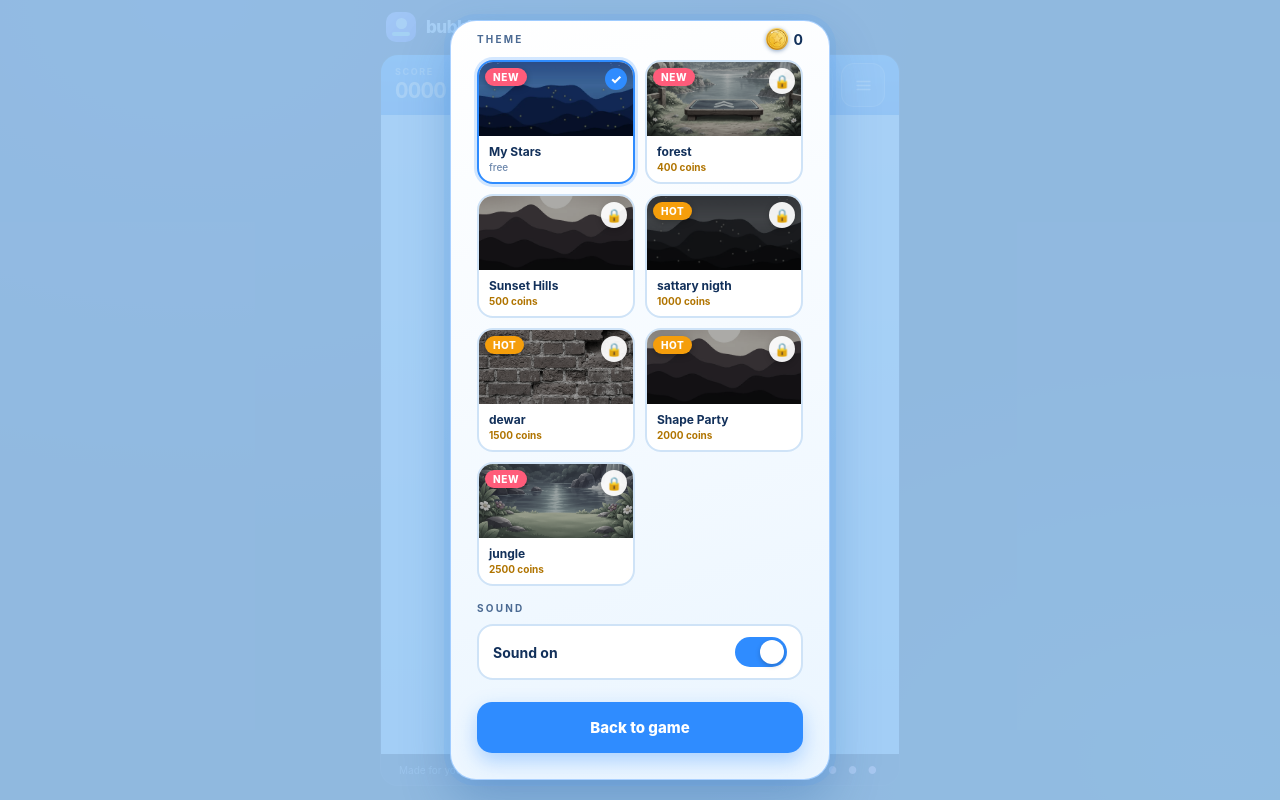
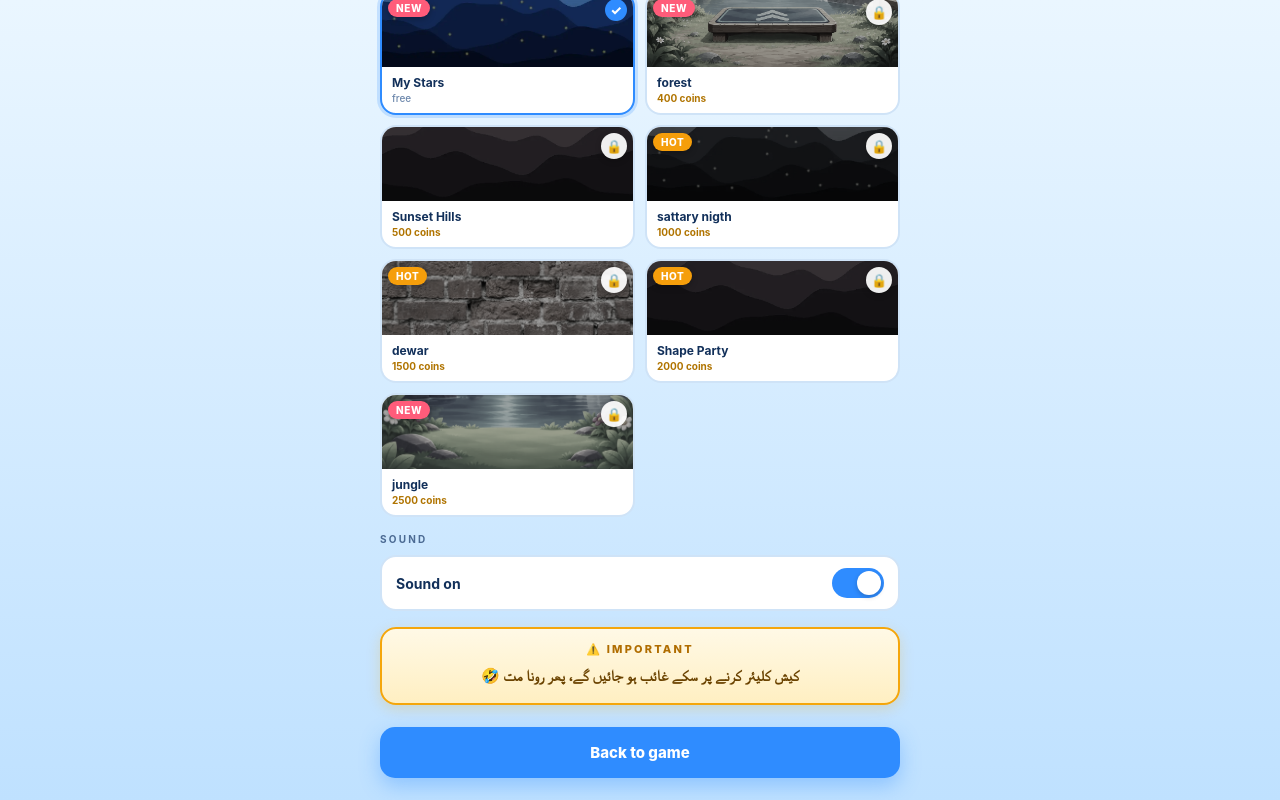
Before and after one commit to RochTools/bubble-bounce, a plain HTML site: page index.html in a window 1280 px wide. Both pictures are taken after a click on the button 863 px from the left and 85 px from the top of the page. Drawn offline with Linux system fonts and the light colour scheme.

Commit message:
Add menu dialog and important button functionality

```diff
--- a/index.html
+++ b/index.html
@@ -89,6 +89,22 @@ canvas{display:block;touch-action:none;flex:none;position:relative;z-index:1}
 .dialog p{font-size:13px;line-height:1.8;color:#4b6a93}
 .dialog .primary{margin-top:22px}
 .menu-box{max-height:calc(100dvh - 40px);overflow:auto}
+/* full-screen menu */
+#menuDialog{display:block;padding:0;background:linear-gradient(180deg,#eaf6ff,#bfe1ff);overflow:hidden}
+#menuDialog .menu-box{position:relative;max-width:none;max-height:none;width:100%;height:100%;border:0;border-radius:0;box-shadow:none;background:transparent;overflow:auto;-webkit-overflow-scrolling:touch;
+  padding:calc(env(safe-area-inset-top) + 22px) 18px calc(env(safe-area-inset-bottom) + 22px);display:flex;flex-direction:column;align-items:center}
+#menuDialog .menu-box>*{width:100%;max-width:520px;flex:none}
+#menuDialog .menu-box>.menu-x{position:absolute;top:calc(env(safe-area-inset-top) + 14px);right:14px;width:46px;height:46px;max-width:none}
+#menuDialog .primary{margin-top:22px}
+.menu-x{border:1.5px solid #2f8cff55;background:#fff;color:#2a62c4;border-radius:14px;display:grid;place-items:center;box-shadow:0 4px 12px rgba(30,90,160,.18)}
+.menu-x svg{width:20px;height:20px;fill:none;stroke:currentColor;stroke-width:2.4;stroke-linecap:round}
+@media(min-width:560px){.themes{grid-template-columns:repeat(3,1fr)}}
+.important{display:block;width:100%;text-align:center;border:2px solid #f5a60b;background:linear-gradient(180deg,#fff9e6,#ffefc2);border-radius:16px;padding:13px 14px 12px;color:#6b4300;box-shadow:0 4px 14px rgba(245,166,11,.22)}
+.important .imp-h{display:block;font-size:11px;font-weight:800;letter-spacing:2.2px;color:#b06d00;margin-bottom:6px}
+.important .imp-t{display:block;font-size:15px;font-weight:700;line-height:1.9}
+.important:active{transform:scale(.98)}
+.important.wiggle{animation:wiggle .5s ease}
+@keyframes wiggle{0%,100%{transform:none}20%{transform:rotate(-1.6deg)}40%{transform:rotate(1.6deg)}60%{transform:rotate(-1deg)}80%{transform:rotate(.8deg)}}
 .sheet-sec{margin:16px 0 0;text-align:left}
 .sheet-h{font-size:10px;letter-spacing:2.2px;font-weight:750;color:#4b6a93;margin:0 0 10px}
 .themes{display:grid;grid-template-columns:1fr 1fr;gap:10px}
@@ -135,9 +151,10 @@ canvas{display:block;touch-action:none;flex:none;position:relative;z-index:1}
 <div class="game-foot"><span id="status">Made for your fingertips</span><span class="heart" aria-hidden="true">● ● ●</span></div>
 </section></main></div>
 <div class="toast" id="toast" role="status" hidden></div>
-<div class="dialog" id="menuDialog" role="dialog" aria-modal="true" aria-labelledby="menuTitle" hidden><div class="dialog-box menu-box"><div class="eyebrow">SETTINGS</div><h2 id="menuTitle">Menu</h2>
+<div class="dialog" id="menuDialog" role="dialog" aria-modal="true" aria-labelledby="menuTitle" hidden><div class="dialog-box menu-box"><button class="menu-x" id="menuX" type="button" aria-label="Close menu"><svg viewBox="0 0 24 24"><path d="M6 6l12 12M18 6 6 18"/></svg></button><div class="eyebrow">SETTINGS</div><h2 id="menuTitle">Menu</h2>
 <div class="sheet-sec"><div class="sheet-h theme-h"><span>THEME</span><span class="menu-bank"><i class="coin-dot"></i><b id="menuCoins">0</b></span></div><div class="themes" id="themeList"></div></div>
 <div class="sheet-sec"><div class="sheet-h">SOUND</div><div class="row"><span id="soundLabel">Sound on</span><button class="switch" id="soundSwitch" type="button" role="switch" aria-checked="true" aria-label="Sound"></button></div></div>
+<div class="sheet-sec"><button class="important" id="importantBtn" type="button"><span class="imp-h">⚠️ IMPORTANT</span><span class="imp-t" dir="rtl" lang="ur">کیش کلیئر کرنے پر سکے غائب ہو جائیں گے، پھر رونا مت 🤣</span></button></div>
 <button class="primary" id="closeMenu" type="button">Back to game</button></div></div>
 <div class="dialog" id="installHelp" role="dialog" aria-modal="true" aria-labelledby="helpTitle" hidden><div class="dialog-box"><div class="eyebrow">TAKE THE FUN WITH YOU</div><h2 id="helpTitle">Install Bubble Bounce</h2><p id="helpText"></p><p>Once installed, open the game from your home screen to play in full screen, even offline after the first successful load.</p><button class="primary" id="closeHelp">Got it</button></div></div>
 <script>
@@ -378,7 +395,8 @@ function resume(){state=pauseGame.previous||'ready';$('overlay').hidden=true;$('
 $('pause').onclick=pauseGame;
 function openMenu(){if(state==='playing'||state==='ready')pauseGame();syncSoundUI();renderThemeList();$('menuDialog').hidden=false;$('closeMenu').focus()}
 function closeMenu(){$('menuDialog').hidden=true}
-$('menuBtn').onclick=openMenu;$('closeMenu').onclick=closeMenu;$('menuDialog').onclick=e=>{if(e.target===$('menuDialog'))closeMenu()};
+$('menuBtn').onclick=openMenu;$('closeMenu').onclick=closeMenu;$('menuX').onclick=closeMenu;
+$('importantBtn').onclick=e=>{const b=e.currentTarget;b.classList.remove('wiggle');void b.offsetWidth;b.classList.add('wiggle')};$('menuDialog').onclick=e=>{if(e.target===$('menuDialog'))closeMenu()};
 window.addEventListener('keydown',e=>{if(e.key==='Escape'&&!$('menuDialog').hidden)closeMenu()});
 $('play').onclick=()=>{if(soundOn)loadSounds();sfx('launch');if(state==='paused')resume();else if(state==='level'){level++;makeBubbles();updateHUD();ready()}else startGame()};
 
```
